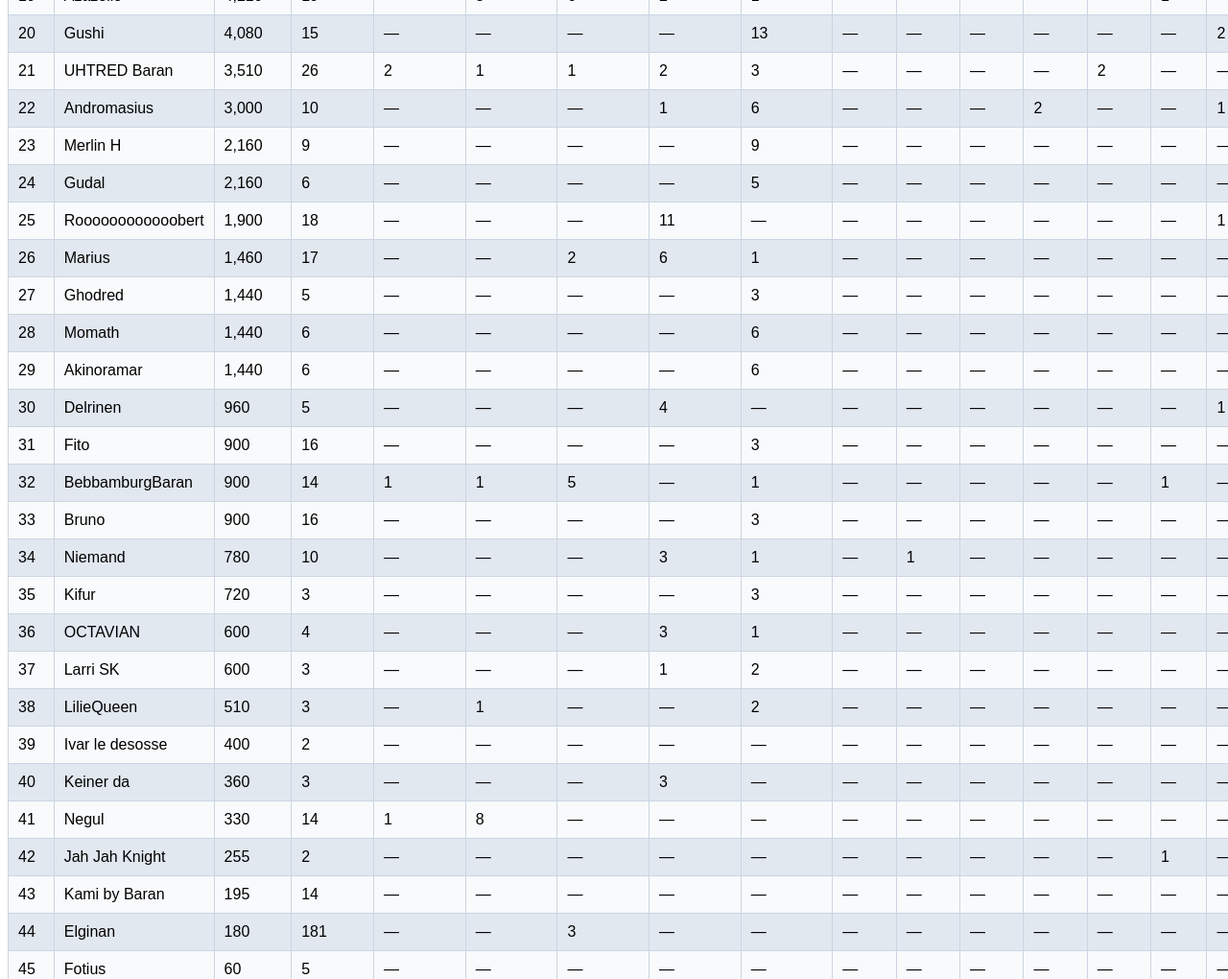
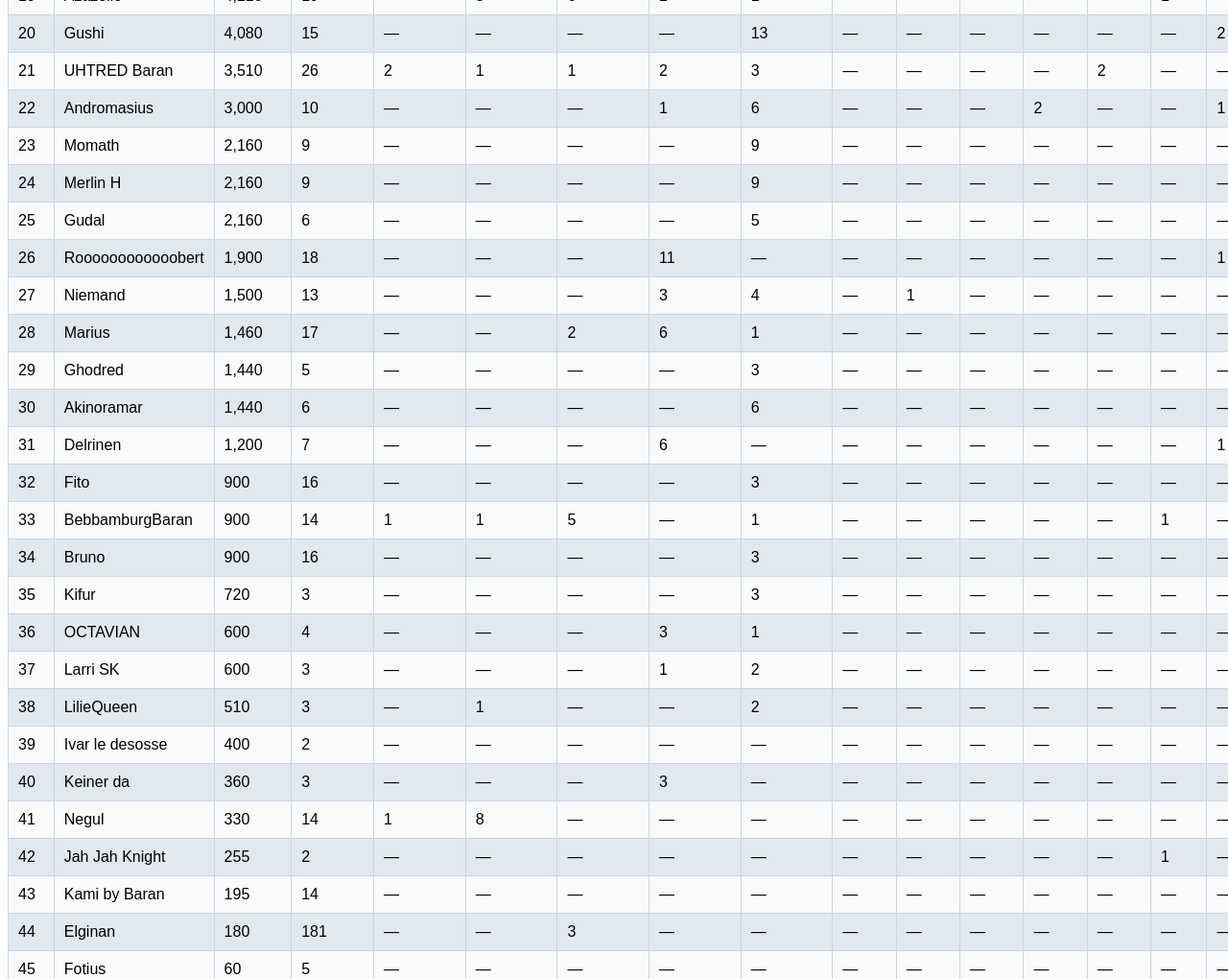
Before and after one commit to ava-totalbattle/tbclanportal-cheststatsexport, a plain HTML site: page index.html in a window 1280 px wide. Shown: the part 960-1980 px from the top of the page at 96% size. Drawn offline with Linux system fonts and the light colour scheme.

Commit message:
Update index.html

```diff
--- a/index.html
+++ b/index.html
@@ -32,7 +32,7 @@
 <body>
 <header>
   <h1>Chest Stats Export | AVA - Avalon | Cycle: Nov 15 – Nov 22, 2026</h1>
-  <p>Exported(UTC): 2026-11-18 08:02:49 | Created by Fotius of Clan AVA/Avalon</p>
+  <p>Exported(UTC): 2026-11-18 12:02:40 | Created by Fotius of Clan AVA/Avalon</p>
 </header>
 <table id="chest-stats-table" border="1" cellspacing="0" cellpadding="4">
 <thead>
@@ -61,18 +61,18 @@
     <tr><td>20</td><td>Gushi</td><td>4,080</td><td>15</td><td>—</td><td>—</td><td>—</td><td>—</td><td>13</td><td>—</td><td>—</td><td>—</td><td>—</td><td>—</td><td>—</td><td>2</td><td>—</td><td>—</td><td>—</td><td>—</td><td>—</td><td>—</td></tr>
     <tr><td>21</td><td>UHTRED Baran</td><td>3,510</td><td>26</td><td>2</td><td>1</td><td>1</td><td>2</td><td>3</td><td>—</td><td>—</td><td>—</td><td>—</td><td>2</td><td>—</td><td>—</td><td>—</td><td>—</td><td>—</td><td>13</td><td>—</td><td>—</td></tr>
     <tr><td>22</td><td>Andromasius</td><td>3,000</td><td>10</td><td>—</td><td>—</td><td>—</td><td>1</td><td>6</td><td>—</td><td>—</td><td>—</td><td>2</td><td>—</td><td>—</td><td>1</td><td>—</td><td>—</td><td>—</td><td>—</td><td>—</td><td>—</td></tr>
-    <tr><td>23</td><td>Merlin H</td><td>2,160</td><td>9</td><td>—</td><td>—</td><td>—</td><td>—</td><td>9</td><td>—</td><td>—</td><td>—</td><td>—</td><td>—</td><td>—</td><td>—</td><td>—</td><td>—</td><td>—</td><td>—</td><td>—</td><td>—</td></tr>
-    <tr><td>24</td><td>Gudal</td><td>2,160</td><td>6</td><td>—</td><td>—</td><td>—</td><td>—</td><td>5</td><td>—</td><td>—</td><td>—</td><td>—</td><td>—</td><td>—</td><td>—</td><td>1</td><td>—</td><td>—</td><td>—</td><td>—</td><td>—</td></tr>
-    <tr><td>25</td><td>Roooooooooooobert</td><td>1,900</td><td>18</td><td>—</td><td>—</td><td>—</td><td>11</td><td>—</td><td>—</td><td>—</td><td>—</td><td>—</td><td>—</td><td>—</td><td>1</td><td>—</td><td>—</td><td>—</td><td>4</td><td>—</td><td>—</td></tr>
-    <tr><td>26</td><td>Marius</td><td>1,460</td><td>17</td><td>—</td><td>—</td><td>2</td><td>6</td><td>1</td><td>—</td><td>—</td><td>—</td><td>—</td><td>—</td><td>—</td><td>—</td><td>—</td><td>—</td><td>—</td><td>5</td><td>—</td><td>—</td></tr>
-    <tr><td>27</td><td>Ghodred</td><td>1,440</td><td>5</td><td>—</td><td>—</td><td>—</td><td>—</td><td>3</td><td>—</td><td>—</td><td>—</td><td>—</td><td>—</td><td>—</td><td>—</td><td>—</td><td>—</td><td>—</td><td>—</td><td>—</td><td>—</td></tr>
-    <tr><td>28</td><td>Momath</td><td>1,440</td><td>6</td><td>—</td><td>—</td><td>—</td><td>—</td><td>6</td><td>—</td><td>—</td><td>—</td><td>—</td><td>—</td><td>—</td><td>—</td><td>—</td><td>—</td><td>—</td><td>—</td><td>—</td><td>—</td></tr>
-    <tr><td>29</td><td>Akinoramar</td><td>1,440</td><td>6</td><td>—</td><td>—</td><td>—</td><td>—</td><td>6</td><td>—</td><td>—</td><td>—</td><td>—</td><td>—</td><td>—</td><td>—</td><td>—</td><td>—</td><td>—</td><td>—</td><td>—</td><td>—</td></tr>
-    <tr><td>30</td><td>Delrinen</td><td>960</td><td>5</td><td>—</td><td>—</td><td>—</td><td>4</td><td>—</td><td>—</td><td>—</td><td>—</td><td>—</td><td>—</td><td>—</td><td>1</td><td>—</td><td>—</td><td>—</td><td>—</td><td>—</td><td>—</td></tr>
-    <tr><td>31</td><td>Fito</td><td>900</td><td>16</td><td>—</td><td>—</td><td>—</td><td>—</td><td>3</td><td>—</td><td>—</td><td>—</td><td>—</td><td>—</td><td>—</td><td>—</td><td>—</td><td>—</td><td>—</td><td>13</td><td>—</td><td>—</td></tr>
-    <tr><td>32</td><td>BebbamburgBaran</td><td>900</td><td>14</td><td>1</td><td>1</td><td>5</td><td>—</td><td>1</td><td>—</td><td>—</td><td>—</td><td>—</td><td>—</td><td>1</td><td>—</td><td>—</td><td>—</td><td>—</td><td>5</td><td>—</td><td>—</td></tr>
-    <tr><td>33</td><td>Bruno</td><td>900</td><td>16</td><td>—</td><td>—</td><td>—</td><td>—</td><td>3</td><td>—</td><td>—</td><td>—</td><td>—</td><td>—</td><td>—</td><td>—</td><td>—</td><td>—</td><td>—</td><td>13</td><td>—</td><td>—</td></tr>
-    <tr><td>34</td><td>Niemand</td><td>780</td><td>10</td><td>—</td><td>—</td><td>—</td><td>3</td><td>1</td><td>—</td><td>1</td><td>—</td><td>—</td><td>—</td><td>—</td><td>—</td><td>—</td><td>—</td><td>—</td><td>5</td><td>—</td><td>—</td></tr>
+    <tr><td>23</td><td>Momath</td><td>2,160</td><td>9</td><td>—</td><td>—</td><td>—</td><td>—</td><td>9</td><td>—</td><td>—</td><td>—</td><td>—</td><td>—</td><td>—</td><td>—</td><td>—</td><td>—</td><td>—</td><td>—</td><td>—</td><td>—</td></tr>
+    <tr><td>24</td><td>Merlin H</td><td>2,160</td><td>9</td><td>—</td><td>—</td><td>—</td><td>—</td><td>9</td><td>—</td><td>—</td><td>—</td><td>—</td><td>—</td><td>—</td><td>—</td><td>—</td><td>—</td><td>—</td><td>—</td><td>—</td><td>—</td></tr>
+    <tr><td>25</td><td>Gudal</td><td>2,160</td><td>6</td><td>—</td><td>—</td><td>—</td><td>—</td><td>5</td><td>—</td><td>—</td><td>—</td><td>—</td><td>—</td><td>—</td><td>—</td><td>1</td><td>—</td><td>—</td><td>—</td><td>—</td><td>—</td></tr>
+    <tr><td>26</td><td>Roooooooooooobert</td><td>1,900</td><td>18</td><td>—</td><td>—</td><td>—</td><td>11</td><td>—</td><td>—</td><td>—</td><td>—</td><td>—</td><td>—</td><td>—</td><td>1</td><td>—</td><td>—</td><td>—</td><td>4</td><td>—</td><td>—</td></tr>
+    <tr><td>27</td><td>Niemand</td><td>1,500</td><td>13</td><td>—</td><td>—</td><td>—</td><td>3</td><td>4</td><td>—</td><td>1</td><td>—</td><td>—</td><td>—</td><td>—</td><td>—</td><td>—</td><td>—</td><td>—</td><td>5</td><td>—</td><td>—</td></tr>
+    <tr><td>28</td><td>Marius</td><td>1,460</td><td>17</td><td>—</td><td>—</td><td>2</td><td>6</td><td>1</td><td>—</td><td>—</td><td>—</td><td>—</td><td>—</td><td>—</td><td>—</td><td>—</td><td>—</td><td>—</td><td>5</td><td>—</td><td>—</td></tr>
+    <tr><td>29</td><td>Ghodred</td><td>1,440</td><td>5</td><td>—</td><td>—</td><td>—</td><td>—</td><td>3</td><td>—</td><td>—</td><td>—</td><td>—</td><td>—</td><td>—</td><td>—</td><td>—</td><td>—</td><td>—</td><td>—</td><td>—</td><td>—</td></tr>
+    <tr><td>30</td><td>Akinoramar</td><td>1,440</td><td>6</td><td>—</td><td>—</td><td>—</td><td>—</td><td>6</td><td>—</td><td>—</td><td>—</td><td>—</td><td>—</td><td>—</td><td>—</td><td>—</td><td>—</td><td>—</td><td>—</td><td>—</td><td>—</td></tr>
+    <tr><td>31</td><td>Delrinen</td><td>1,200</td><td>7</td><td>—</td><td>—</td><td>—</td><td>6</td><td>—</td><td>—</td><td>—</td><td>—</td><td>—</td><td>—</td><td>—</td><td>1</td><td>—</td><td>—</td><td>—</td><td>—</td><td>—</td><td>—</td></tr>
+    <tr><td>32</td><td>Fito</td><td>900</td><td>16</td><td>—</td><td>—</td><td>—</td><td>—</td><td>3</td><td>—</td><td>—</td><td>—</td><td>—</td><td>—</td><td>—</td><td>—</td><td>—</td><td>—</td><td>—</td><td>13</td><td>—</td><td>—</td></tr>
+    <tr><td>33</td><td>BebbamburgBaran</td><td>900</td><td>14</td><td>1</td><td>1</td><td>5</td><td>—</td><td>1</td><td>—</td><td>—</td><td>—</td><td>—</td><td>—</td><td>1</td><td>—</td><td>—</td><td>—</td><td>—</td><td>5</td><td>—</td><td>—</td></tr>
+    <tr><td>34</td><td>Bruno</td><td>900</td><td>16</td><td>—</td><td>—</td><td>—</td><td>—</td><td>3</td><td>—</td><td>—</td><td>—</td><td>—</td><td>—</td><td>—</td><td>—</td><td>—</td><td>—</td><td>—</td><td>13</td><td>—</td><td>—</td></tr>
     <tr><td>35</td><td>Kifur</td><td>720</td><td>3</td><td>—</td><td>—</td><td>—</td><td>—</td><td>3</td><td>—</td><td>—</td><td>—</td><td>—</td><td>—</td><td>—</td><td>—</td><td>—</td><td>—</td><td>—</td><td>—</td><td>—</td><td>—</td></tr>
     <tr><td>36</td><td>OCTAVIAN</td><td>600</td><td>4</td><td>—</td><td>—</td><td>—</td><td>3</td><td>1</td><td>—</td><td>—</td><td>—</td><td>—</td><td>—</td><td>—</td><td>—</td><td>—</td><td>—</td><td>—</td><td>—</td><td>—</td><td>—</td></tr>
     <tr><td>37</td><td>Larri SK</td><td>600</td><td>3</td><td>—</td><td>—</td><td>—</td><td>1</td><td>2</td><td>—</td><td>—</td><td>—</td><td>—</td><td>—</td><td>—</td><td>—</td><td>—</td><td>—</td><td>—</td><td>—</td><td>—</td><td>—</td></tr>
```
